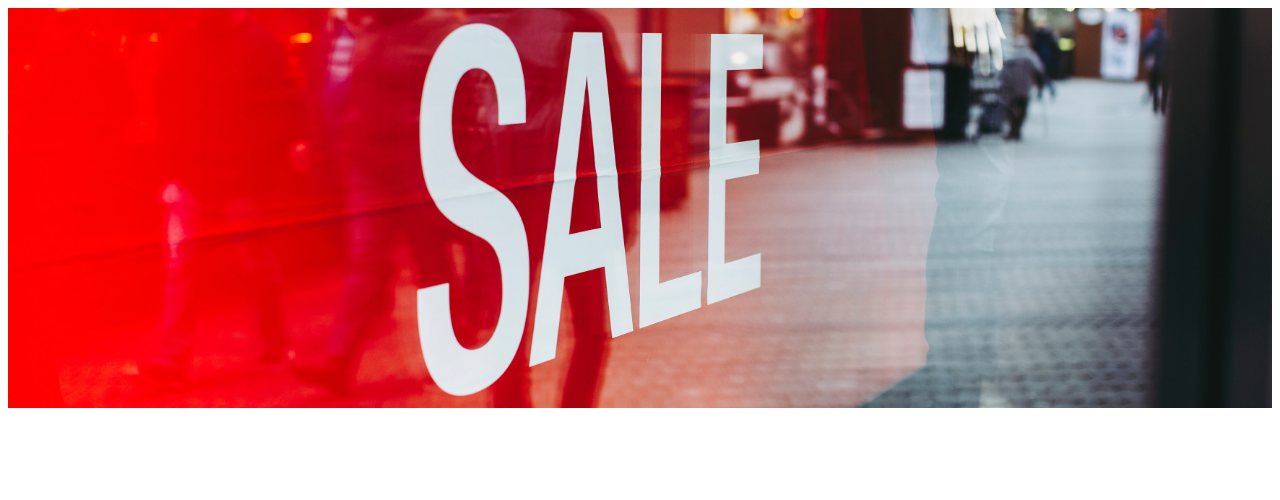
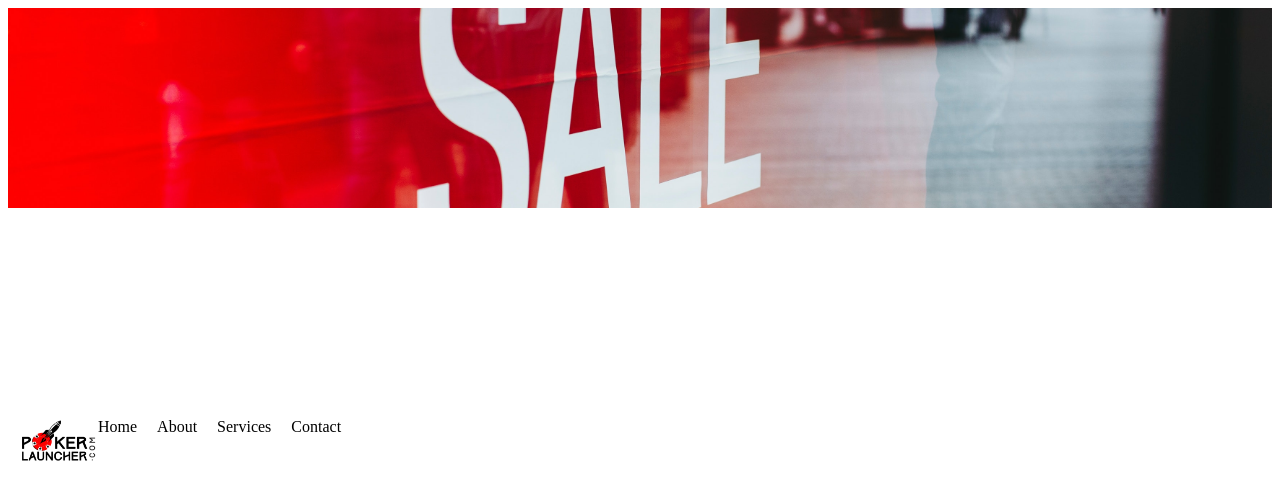
Before and after one commit to rharshitaaa21/poker_launcher, a plain HTML site: page index.html in a window 1280 px wide. Drawn offline with Linux system fonts and the light colour scheme; grey boxes are pictures that could not be loaded.

Commit message:
Updated Fil

```diff
--- a/index.html
+++ b/index.html
@@ -20,11 +20,23 @@
           <div class="slide">
             <a href=""><img src="./images/slider-3.jpg" alt="Slide 3"></a>
           </div>
-          <!-- Add more slides as needed -->
         </div>
       </div>
+      <header class="top-header">
+        <div class="logo">
+          <img class="site-logo" src="./images/logo.png" alt="">
+        </div>
 
+        <nav>
+          <ul>
+            <li><a href="#">Home</a></li>
+            <li><a href="#">About</a></li>
+            <li><a href="#">Services</a></li>
+            <li><a href="#">Contact</a></li>
+          </ul>
+        </nav>
 
+      </header>
 
 </body>
 </html>
--- a/main.js
+++ b/main.js
@@ -1,10 +1,10 @@
 const slider = document.querySelector('.slider');
 const slides = document.querySelectorAll('.slide');
-const slideWidth = slides[0].clientWidth;
 let currentIndex = 0;
+let slideWidth = slider.clientWidth;
 
 function goToSlide(index) {
-  slider.style.transform = `translateX(-${slideWidth * index}px)`;
+  slider.style.transform = `translateX(-${index * slideWidth}px)`;
 }
 
 function nextSlide() {
@@ -12,4 +12,9 @@ function nextSlide() {
   goToSlide(currentIndex);
 }
 
-setInterval(nextSlide, 5000); // Transition every 5 seconds (adjust as needed)
+window.addEventListener('resize', () => {
+  slideWidth = slider.clientWidth;
+  goToSlide(currentIndex);
+});
+
+setInterval(nextSlide, 2000);
--- a/styles.css
+++ b/styles.css
@@ -4,20 +4,37 @@
   overflow: hidden;
 }
 
-  .slider {
-    display: flex;
-    width: 100%;
-    height: 100%;
-    transition: transform 0.5s ease; /* Adjust transition time as needed */
+.slider {display: flex;width: 100%;height: 50%;transition: transform 0.5s ease; }
+.slide { flex: 0 0 100%; height: 100%; overflow: hidden; }
+.slide img { width: 100%;  height: 100%;  object-fit: cover;}
+.logo{ display: flex; justify-content: space-between;}
+.site-logo{height: 50px;width: 80px;}
+
+/* styles.css */
+header {
+  /* background-color: #000; */
+  padding: 10px; display: flex;
 }
 
-  .slide {
-    flex: 0 0 100%;
-    height: 100%;
+nav ul {
+  list-style-type: none;
+  margin: 0;
+  padding: 0;
+  display: flex;
 }
 
-  .slide img {
-    width: 100%;
-    height: 100%;
-    object-fit: cover;
+nav ul li {
+  margin-right: 20px;
+  transition: transform 0.3s;
 }
+
+nav ul li:hover {
+  transform: translateY(-5px);
+}
+
+nav ul li a {
+  color: #000;
+  text-decoration: none;
+}
+
+/* Add your custom styling here to enhance the design */
```
Also changed, not shown: images/logo.png (added), images/logo.webp (added). Lines whose indentation alone changed are shown as unchanged.
